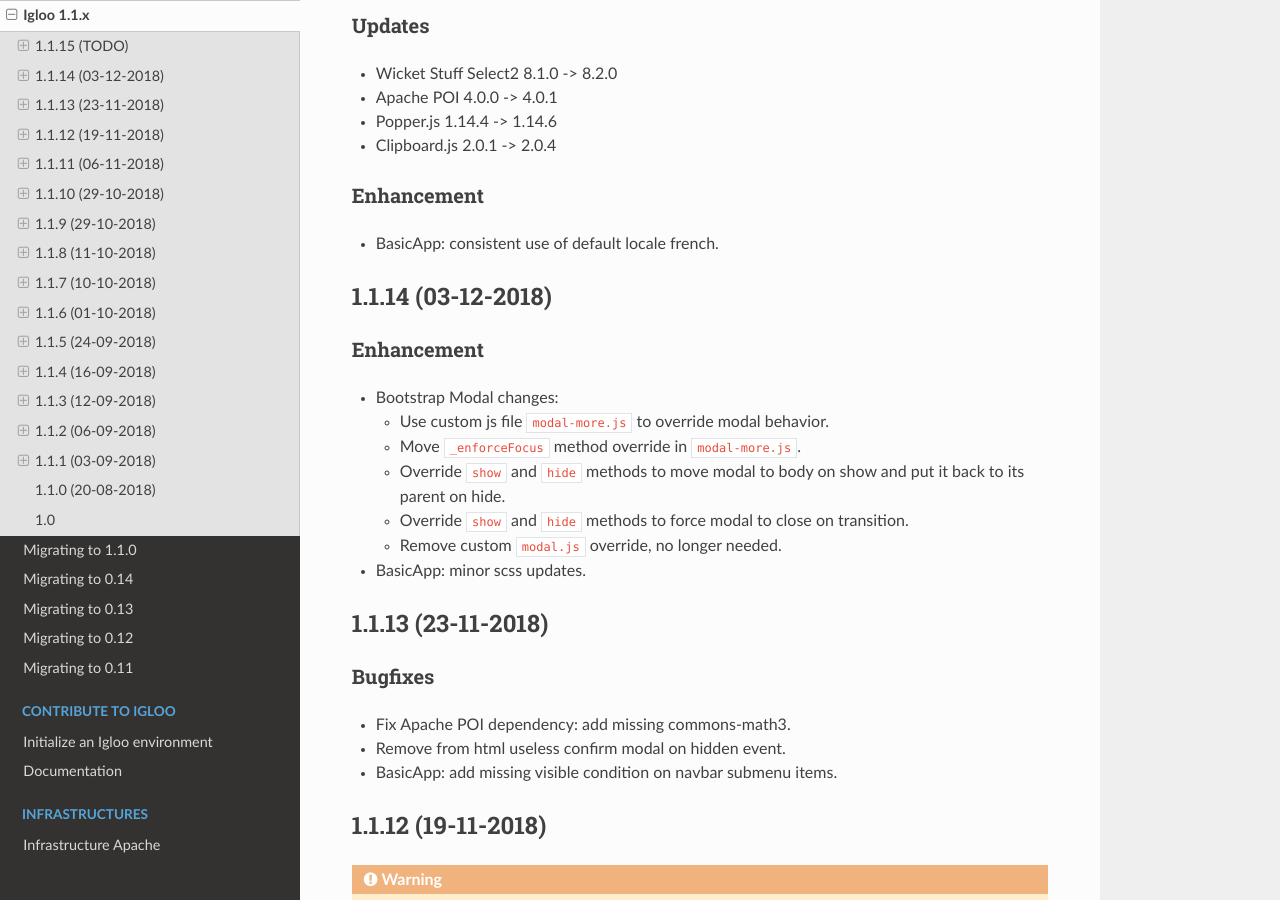
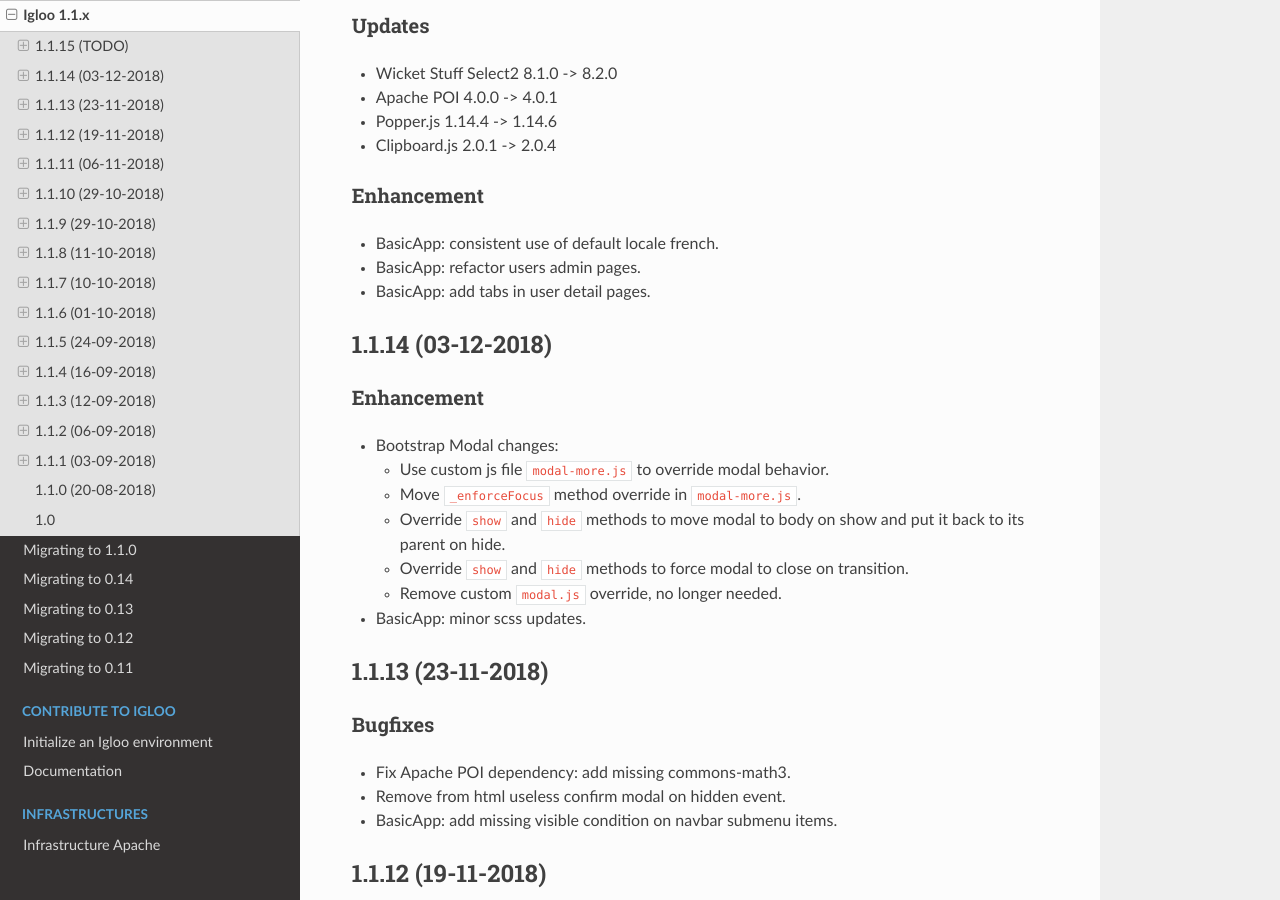
Before and after one commit to igloo-project/igloo-doc, a Sphinx documentation site: the page built from source/release-notes/1.1.x.rst, in a window 1280 px wide and 900 px high, scrolled down 350 px. Built offline with Sphinx 7.4.7 and the Read the Docs theme 2.0.0, drawn with Linux system fonts in a browser that asks for light colours.

Commit message:
1.1.15: update release notes

```diff
--- a/source/release-notes/1.1.x.rst
+++ b/source/release-notes/1.1.x.rst
@@ -27,6 +27,8 @@ Enhancement
 ***********
 
 * BasicApp: consistent use of default locale french.
+* BasicApp: refactor users admin pages.
+* BasicApp: add tabs in user detail pages.
 
 .. _v1.1.14:
 
```
